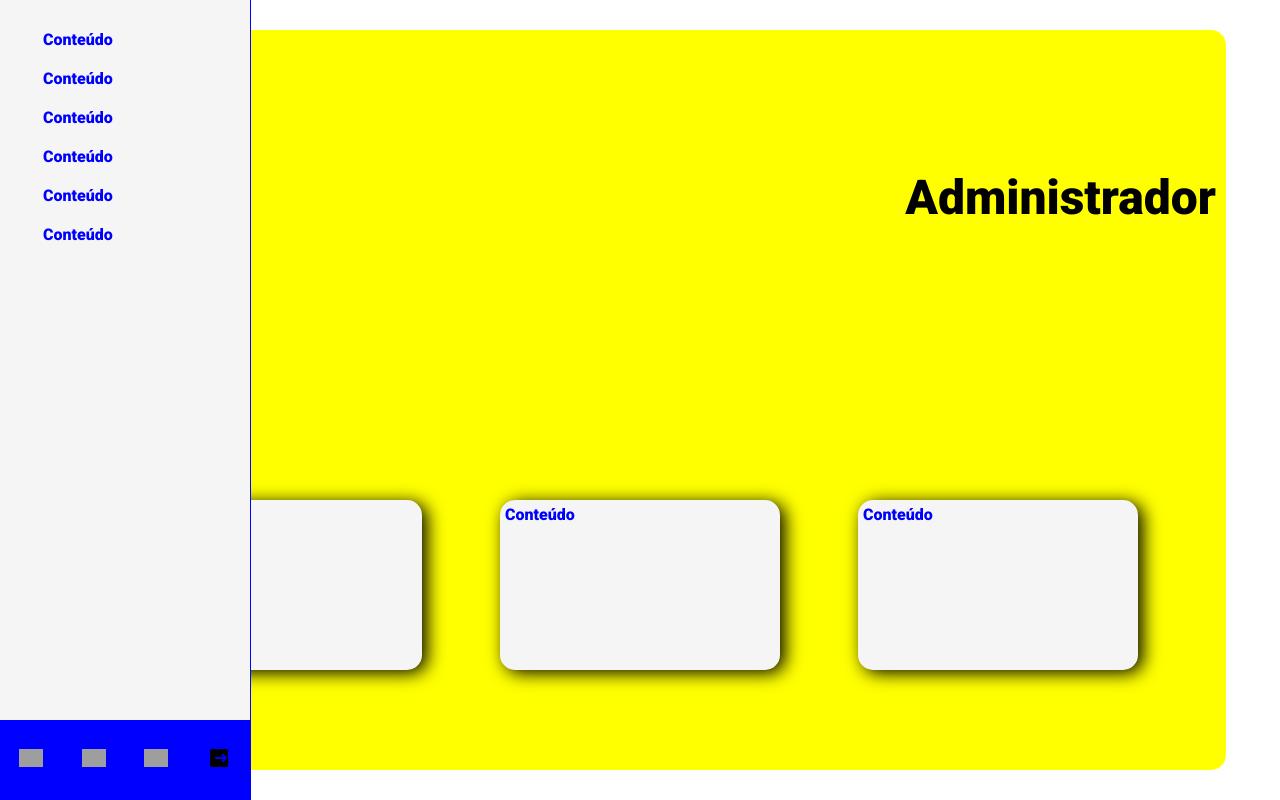
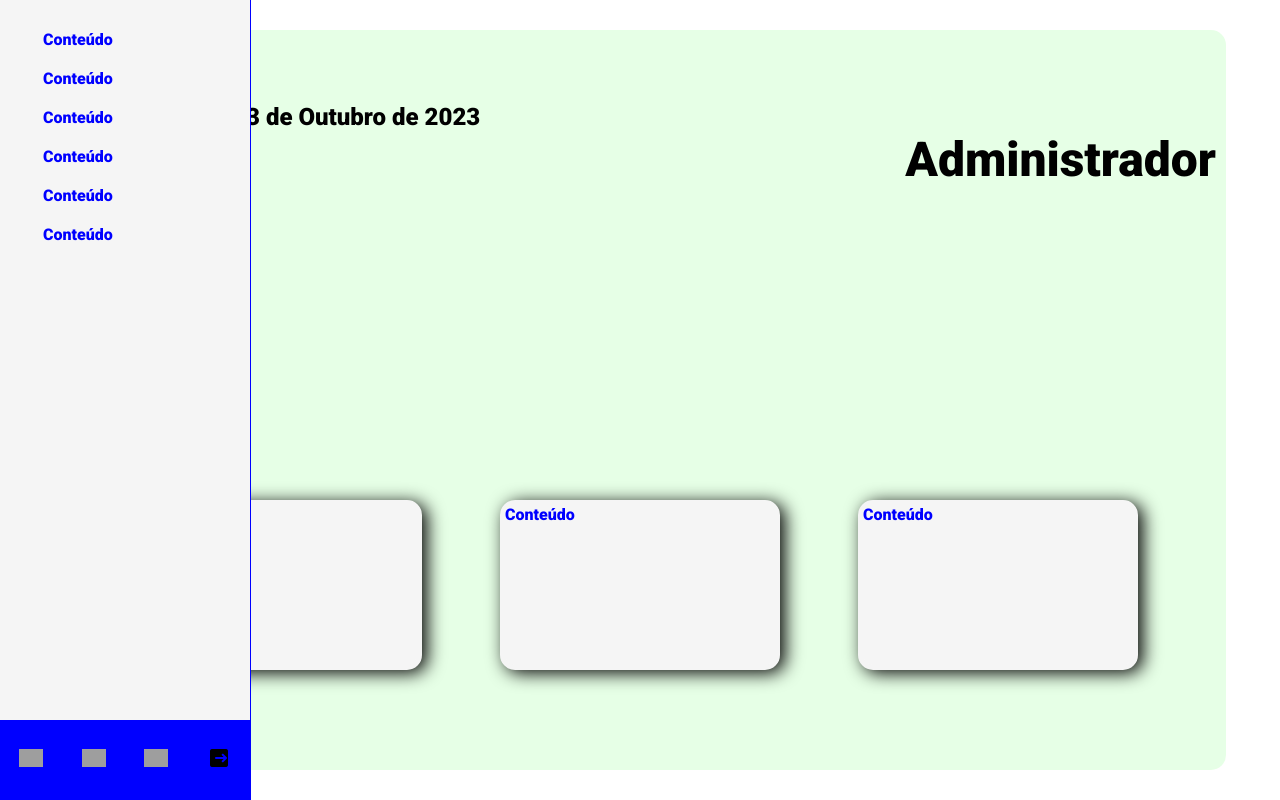
Before and after one commit to cemimi27/projeto_django, a Django app: page /core/home/ in a window 1280 px wide. Run offline with Django 4.2, Linux system fonts and the light colour scheme; the visitor is signed in with stand-in values (Sample User, id 1); data that the repository does not hold is empty; grey boxes are pictures that could not be loaded.

Commit message:
Atualização

```diff
--- a/core/templates/home.html
+++ b/core/templates/home.html
@@ -24,12 +24,11 @@
 <div class="main-dashboard">
     <div class="top-dashboard">
       <div class="dashboard-data">
-        <span style="font-size: 54px;">20:00</span>
-        <span style="font-size: 24px;">17/08/2023</span>
-        <span style="font-size: 32px;">Quinta-Feira</span>
+        <span style="font-size: 54px;"><p id="time"></p></span>
+        <span style="font-size: 24px;">{{ data_atual  }}</span>
       </div>
       <div class="dashboard-dados">
-        <span style="font-size: 64px;">{{ request.user.usuario.nome }}</span>
+        <span style="font-size: 64px;">{{ request.user.usuario.endereco }}</span>
         <span style="font-size: 48px;">Administrador</span>
       </div>
     </div>
@@ -41,4 +40,7 @@
   </div>
 </div>
 
+<script src="{% static 'core/js/validacoes.js' %}"></script>
+<script>horaAtual()</script>
+
 {% endblock %}
--- a/core/validator.py
+++ b/core/validator.py
@@ -1,3 +1,5 @@
+from datetime import datetime
+
 def validarLogin(username, senha):
     context = dict()
     if not username:
@@ -23,3 +25,25 @@ def validarCadastro(nome, cpf, endereco, telefone, username, email, senha):
     if not senha:
         context['erro_senha'] = 'Campo senha obrigatório!'
     return context
+
+def dataAtual():
+    context = dict()
+    hora_atual = datetime.now().time().strftime('%H:%M')
+    semana = ['Domingo', 'Segunda-feira', 'Terça-feira', 'Quarta-feira', 'Quinta-feira', 'Sexta-feira', 'Sábado']
+    mes = ['Janeiro', 'Feveireiro', 'Março', 'Abril', 'Maio', 'Junho', 'Julho', 'Agosto',
+            'Setembro', 'Outubro', 'Novembro', 'Dezembro']
+    dia = datetime.now().date().day
+    nmes = datetime.now().date().month
+    ano = datetime.now().date().year
+    dsemana = datetime.now().date().strftime('%w')
+    s = int(dsemana)
+    for i in range(0, 7):
+        if i == s:
+            dsemana = semana[i]
+    m = int(nmes)
+    for i in range(1, 13):
+        if i == m:
+            nmes = mes[i-1]
+    context['data_atual'] = f'{dsemana}, {dia} de {nmes} de {ano}'
+    context['hora_atual'] = hora_atual
+    return context
--- a/core/views.py
+++ b/core/views.py
@@ -3,7 +3,6 @@ from django.contrib.auth.models import User
 from django.contrib.auth import authenticate, login as login_django, logout as logout_django
 from django.contrib.auth.decorators import login_required
 from core.models import Usuario
-from time import sleep
 from core import validator
 
 
@@ -71,8 +70,8 @@ def validarCadastroModel(request, nome, cpf, endereco, telefone, username, email
 
 @login_required(login_url='/core/login')
 def home(request):
-
-    return render(request, 'home.html')
+    context = validator.dataAtual()
+    return render(request, 'home.html', context=context)
 
 @login_required(login_url='/core/login')
 def logout(request):
--- a/projeto/settings.py
+++ b/projeto/settings.py
@@ -121,7 +121,7 @@ AUTH_PASSWORD_VALIDATORS = [
 
 LANGUAGE_CODE = 'en-us'
 
-TIME_ZONE = 'UTC'
+TIME_ZONE = 'America/Sao_Paulo'
 
 USE_I18N = True
 
--- a/static/core/css/style.css
+++ b/static/core/css/style.css
@@ -307,7 +307,7 @@ a:hover{
     flex-direction: column;
     align-items: center;
     justify-content: space-around;
-    background-color: yellow;
+    background-color:  #e6ffe6;
     transition: all 1s ease-in-out;
   }
 
--- a/static/core/js/validacoes.js
+++ b/static/core/js/validacoes.js
@@ -50,3 +50,15 @@ function validarEmail(){
     email.style.backgroundColor = 'white';
     email.focus();
 }
+
+var displayHora = document.getElementById('time');
+
+function horaAtual() {
+  var hora = new Date();
+  var h = hora.getHours();
+  var m = hora.getMinutes();
+  var horaFormatada = (h + ":" + m);
+  displayHora.innerHTML = horaFormatada;
+}
+
+setInterval(horaAtual, 1000);
```
